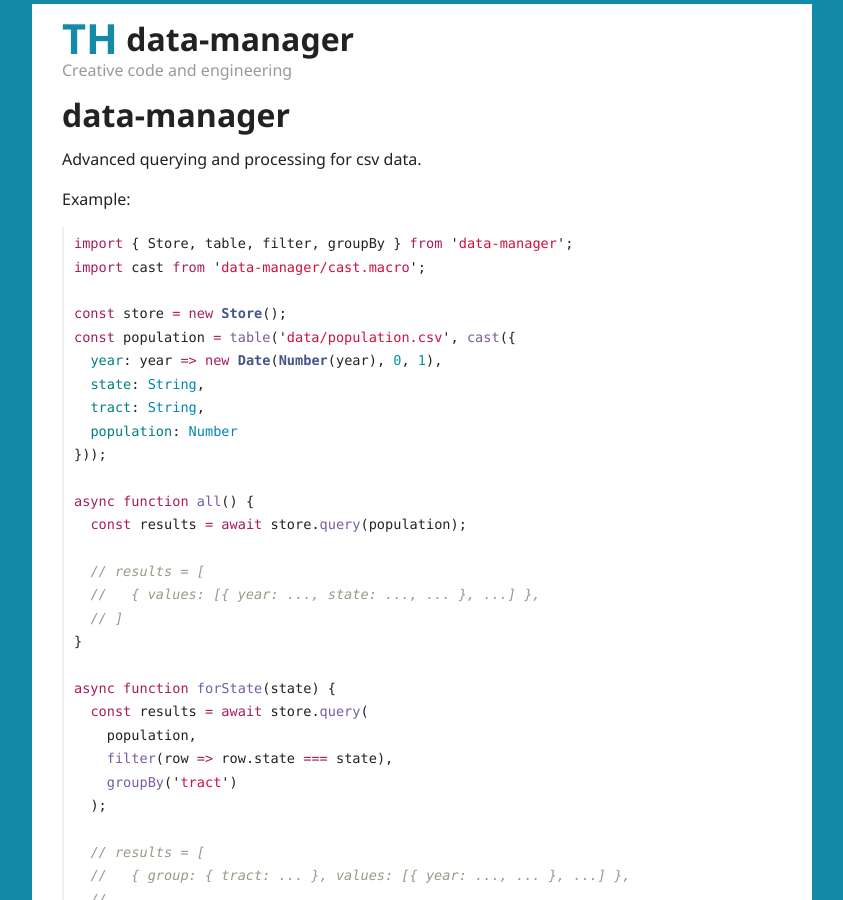
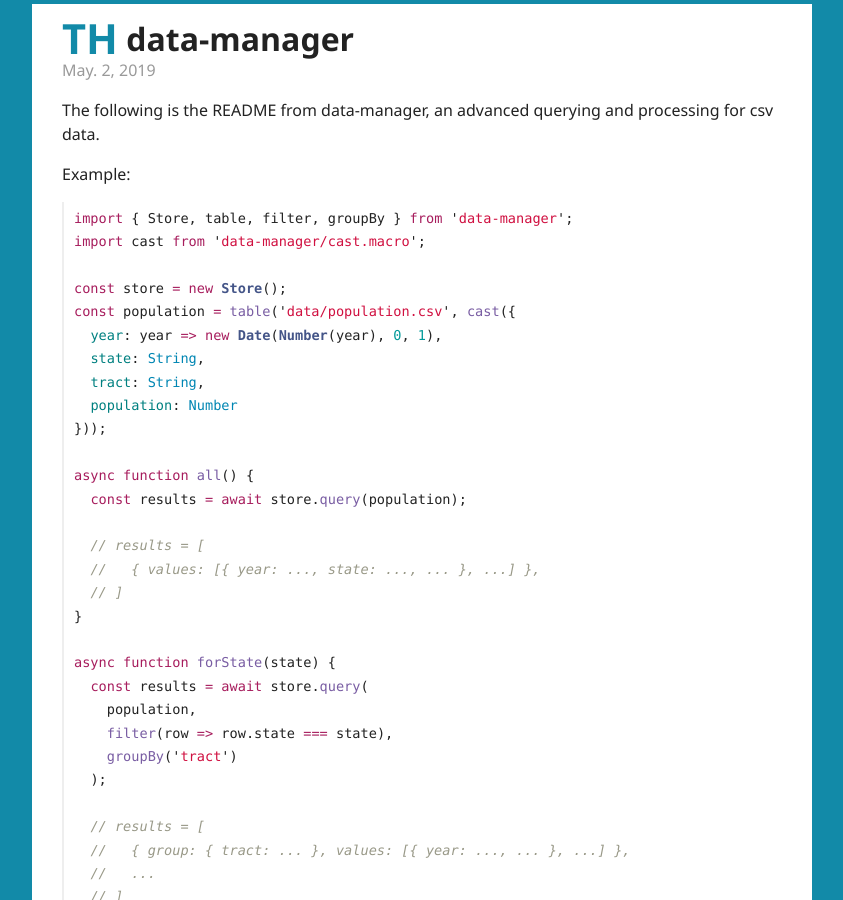
Before and after one commit to timhall/timhall.github.io, a Jekyll site: the page built from data-manager/overview.md, in a window 1280 px wide and 900 px high. Shown: the whole window, without its empty margins (218-1061 px from the left). Built offline with Jekyll 4.4.1, drawn with Linux system fonts in a browser that asks for light colours; our own code applies the rules of GitHub Pages for plain Markdown files.

```diff
--- a/data-manager/overview.md
+++ b/data-manager/overview.md
@@ -1,6 +1,9 @@
-# data-manager
+---
+title: data-manager
+meta: May. 2, 2019
+---
 
-Advanced querying and processing for csv data.
+The following is the README from data-manager, an advanced querying and processing for csv data.
 
 Example:
 
```
